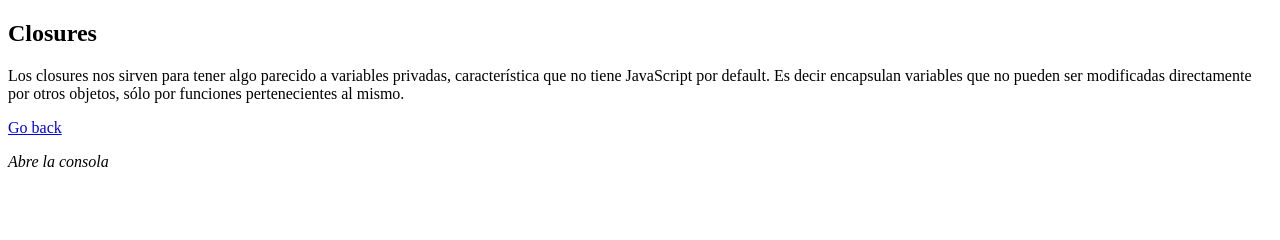
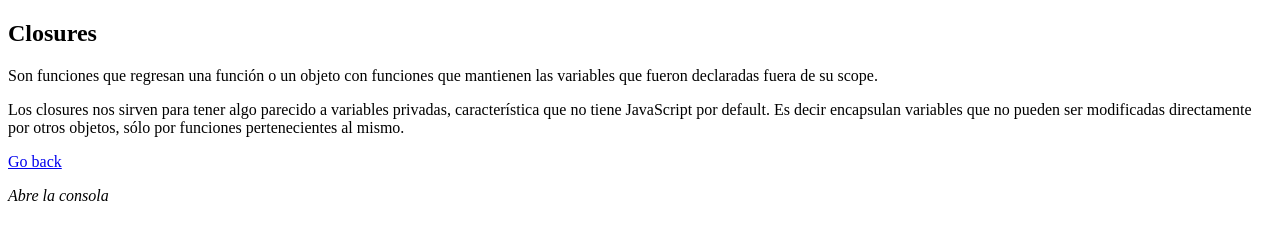
Before and after one commit to carlosalbertocm/media-player, a website: page ejercicios/closures.html in a window 1280 px wide. Drawn offline with Linux system fonts and the light colour scheme.

Commit message:
Closures completed

```diff
--- a/ejercicios/closures.html
+++ b/ejercicios/closures.html
@@ -8,6 +8,10 @@
 	</head>
 	<body>
 		<h2>Closures</h2>
+		<p>
+			Son funciones que regresan una función o un objeto con funciones que
+			mantienen las variables que fueron declaradas fuera de su scope.
+		</p>
 		<p>
 			Los closures nos sirven para tener algo parecido a variables privadas,
 			característica que no tiene JavaScript por default. Es decir encapsulan
```
